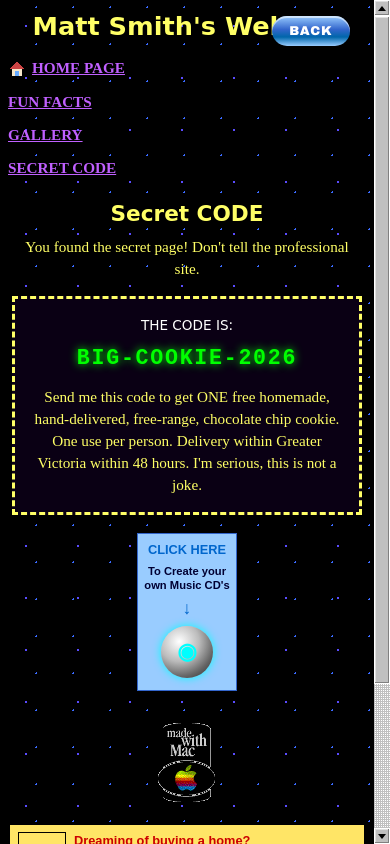
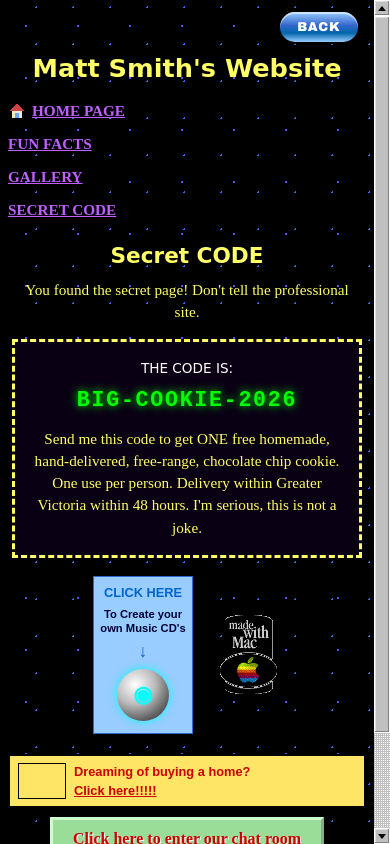
Before and after one commit to MatthewHightech/2026DevPortfolio, a Next.js app: page /fun/secret-code in a window 390 px wide. Built offline with nearby package versions, Linux system fonts and the light colour scheme.

Commit message:
mobile fixes for fun site

```diff
--- a/app/(site)/layout.tsx
+++ b/app/(site)/layout.tsx
@@ -3,6 +3,9 @@ import { ContactSection } from "@/components/sections/contactSection";
 import { HeroSection } from "@/components/sections/heroSection";
 import { ProjectsSection } from "@/components/sections/projectsSection";
 import Link from "next/link";
+
+const funVersionLinkClass =
+  "font-sans text-sm text-muted-foreground underline underline-offset-[0.15em] opacity-70 hover:text-foreground hover:opacity-100";
 
 export default function SiteLayout({
   children,
@@ -12,11 +15,8 @@ export default function SiteLayout({
   return (
     <>
       <div className="relative">
-        <div className="absolute top-4 right-6 z-40 md:right-12">
-          <Link
-            href="/fun"
-            className="font-sans text-sm text-muted-foreground underline underline-offset-[0.15em] opacity-70 hover:text-foreground hover:opacity-100"
-          >
+        <div className="absolute top-4 right-6 z-40 hidden md:right-12 md:block">
+          <Link href="/fun" className={funVersionLinkClass}>
             fun version
           </Link>
         </div>
@@ -25,6 +25,11 @@ export default function SiteLayout({
           <ProjectsSection />
           <ContactSection />
         </main>
+        <div className="page-margin mx-auto max-w-7xl pb-2 md:hidden">
+          <Link href="/fun" className={funVersionLinkClass}>
+            fun version
+          </Link>
+        </div>
         <SiteFooter />
       </div>
       {children}
--- a/app/fun/layout.tsx
+++ b/app/fun/layout.tsx
@@ -1,7 +1,17 @@
 import { FunChrome } from "@/components/fun/FunChrome";
 import { FunModeDocument } from "@/components/fun/FunModeDocument";
 import type { Metadata } from "next";
+import { Comic_Neue } from "next/font/google";
 import type { ReactNode } from "react";
+
+const comicNeue = Comic_Neue({
+  variable: "--font-comic-neue",
+  subsets: ["latin"],
+  display: "swap",
+  weight: ["400", "700"],
+  preload: false,
+  adjustFontFallback: true,
+});
 
 export const metadata: Metadata = {
   title: "Matt Smith's Website — Fun Version",
@@ -10,9 +20,9 @@ export const metadata: Metadata = {
 
 export default function FunLayout({ children }: { children: ReactNode }) {
   return (
-    <>
+    <div className={comicNeue.variable}>
       <FunModeDocument />
       <FunChrome>{children}</FunChrome>
-    </>
+    </div>
   );
 }
--- a/app/globals.css
+++ b/app/globals.css
@@ -84,6 +84,11 @@ body {
 }
 
 @layer utilities {
+  /* Prefer system Comic Sans; Comic Neue covers iOS and other devices without it. */
+  .font-comic {
+    font-family: "Comic Sans MS", "Comic Sans", var(--font-comic-neue), cursive;
+  }
+
   .text-display-lg {
     font-size: clamp(2.5rem, 5vw, 4.5rem);
     font-weight: 700;
--- a/components/fun/FunChrome.tsx
+++ b/components/fun/FunChrome.tsx
@@ -24,7 +24,7 @@ export function FunChrome({ children }: { children: ReactNode }) {
   return (
     <FunScrollArea>
       <div className="relative min-h-full bg-black bg-[radial-gradient(#5a4cff_1px,transparent_1px),radial-gradient(#3a6aff_1px,transparent_1px)] bg-[length:52px_52px,37px_37px] bg-[position:0_0,18px_26px] px-2 pt-2 pb-8 font-['Times_New_Roman',Times,serif] text-[#ffff66] selection:bg-[#ffff66] selection:text-black">
-        <div className="absolute top-4 right-6 z-40 md:right-12">
+        <div className="mb-2 flex justify-end px-2 pt-1 md:absolute md:top-4 md:right-12 md:z-40 md:mb-0 md:px-0 md:pt-0">
           <Link href="/" className={backBtnClass}>
             BACK
           </Link>
@@ -32,7 +32,7 @@ export function FunChrome({ children }: { children: ReactNode }) {
 
         <div className="mb-3 flex flex-wrap items-center justify-center gap-2 pt-1">
           <PlaneLeft className="hidden shrink-0 [image-rendering:pixelated] sm:block" />
-          <h1 className="m-0 text-center font-['Comic_Sans_MS','Comic_Sans',cursive] text-[clamp(1.6rem,5vw,2.4rem)] font-bold leading-[1.15] text-[#ffff66]">
+          <h1 className="font-comic m-0 text-center text-[clamp(1.6rem,5vw,2.4rem)] font-bold leading-[1.15] text-[#ffff66]">
             Matt Smith&apos;s Website
           </h1>
           <PlaneRight className="hidden shrink-0 [image-rendering:pixelated] sm:block" />
@@ -51,7 +51,7 @@ export function FunChrome({ children }: { children: ReactNode }) {
           <main className="min-w-0 px-1">{children}</main>
 
           <aside
-            className="flex flex-col items-center gap-8"
+            className="flex flex-row items-center justify-center gap-6 min-[760px]:flex-col min-[760px]:gap-8"
             aria-label="Sponsored"
           >
             <a
--- a/components/fun/sections/FavouriteThingsSection.tsx
+++ b/components/fun/sections/FavouriteThingsSection.tsx
@@ -28,7 +28,7 @@ const FAVOURITES = [
 export function FavouriteThingsSection() {
   return (
     <section className="scroll-mt-2 py-1.5">
-      <h2 className="mb-1.5 text-center font-['Comic_Sans_MS','Comic_Sans',cursive] text-[1.6rem] font-bold text-[#ffff66]">
+      <h2 className="font-comic mb-1.5 text-center text-[1.6rem] font-bold text-[#ffff66]">
         My Favourite Things
       </h2>
       <ul className="m-0 flex list-none flex-col gap-3 p-0">
--- a/components/fun/sections/FunIntroSection.tsx
+++ b/components/fun/sections/FunIntroSection.tsx
@@ -7,7 +7,7 @@ const bodyClass =
 export function FunIntroSection() {
   return (
     <section className="scroll-mt-2 py-1.5">
-      <h2 className="mb-[0.65rem] flex flex-wrap items-center justify-center gap-[0.45rem] text-center font-['Comic_Sans_MS','Comic_Sans',cursive] text-[clamp(1.15rem,3vw,1.5rem)] font-bold text-white">
+      <h2 className="font-comic mb-[0.65rem] flex flex-wrap items-center justify-center gap-[0.45rem] text-center text-[clamp(1.15rem,3vw,1.5rem)] font-bold text-white">
         <CameraIcon />
         <span>Welcome to my Homepage</span>
         <CameraIcon />
--- a/components/fun/sections/GallerySection.tsx
+++ b/components/fun/sections/GallerySection.tsx
@@ -155,7 +155,7 @@ export function GallerySection({ photos }: { photos: FunGalleryPhoto[] }) {
 
   return (
     <section className="scroll-mt-2 py-1.5">
-      <h2 className="mb-3 text-center font-['Comic_Sans_MS','Comic_Sans',cursive] text-[1.6rem] font-bold text-[#ffff66]">
+      <h2 className="font-comic mb-3 text-center text-[1.6rem] font-bold text-[#ffff66]">
         Gallery
       </h2>
 
--- a/components/fun/sections/SecretCodeSection.tsx
+++ b/components/fun/sections/SecretCodeSection.tsx
@@ -1,7 +1,7 @@
 export function SecretCodeSection() {
   return (
     <section className="scroll-mt-2 py-1.5">
-      <h2 className="mb-1.5 text-center font-['Comic_Sans_MS','Comic_Sans',cursive] text-[1.35rem] font-bold text-[#ffff66]">
+      <h2 className="font-comic mb-1.5 text-center text-[1.35rem] font-bold text-[#ffff66]">
         Secret CODE
       </h2>
       <p className="mx-auto mb-[0.65rem] max-w-[34rem] text-center text-[0.95rem] leading-[1.45] text-[#ffff66]">
@@ -9,7 +9,7 @@ export function SecretCodeSection() {
         site.
       </p>
       <div className="mx-auto mt-4 max-w-[22rem] border-[3px] border-dashed border-[#ffff66] bg-[#0a0014] p-4 text-center">
-        <p className="mb-1.5 font-['Comic_Sans_MS','Comic_Sans',cursive] text-[0.85rem] text-white">
+        <p className="font-comic mb-1.5 text-[0.85rem] text-white">
           THE CODE IS:
         </p>
         <p className="mb-3 font-['Courier_New',Courier,monospace] text-[1.35rem] font-bold tracking-[0.08em] text-[#0f0] [text-shadow:0_0_8px_#0f0]">
--- a/components/fun/sections/TwoTruthsSection.tsx
+++ b/components/fun/sections/TwoTruthsSection.tsx
@@ -33,7 +33,7 @@ export function TwoTruthsSection() {
 
   return (
     <section id="two-truths" className="scroll-mt-2 py-1.5">
-      <h2 className="mb-2 text-center font-['Comic_Sans_MS','Comic_Sans',cursive] text-[1.6rem] font-bold text-[#ffff66]">
+      <h2 className="font-comic mb-2 text-center text-[1.6rem] font-bold text-[#ffff66]">
         Two Truths and a Lie
       </h2>
       <p className="mb-3 text-left text-[1.15rem] leading-[1.45] text-[#ffff66]">
```
